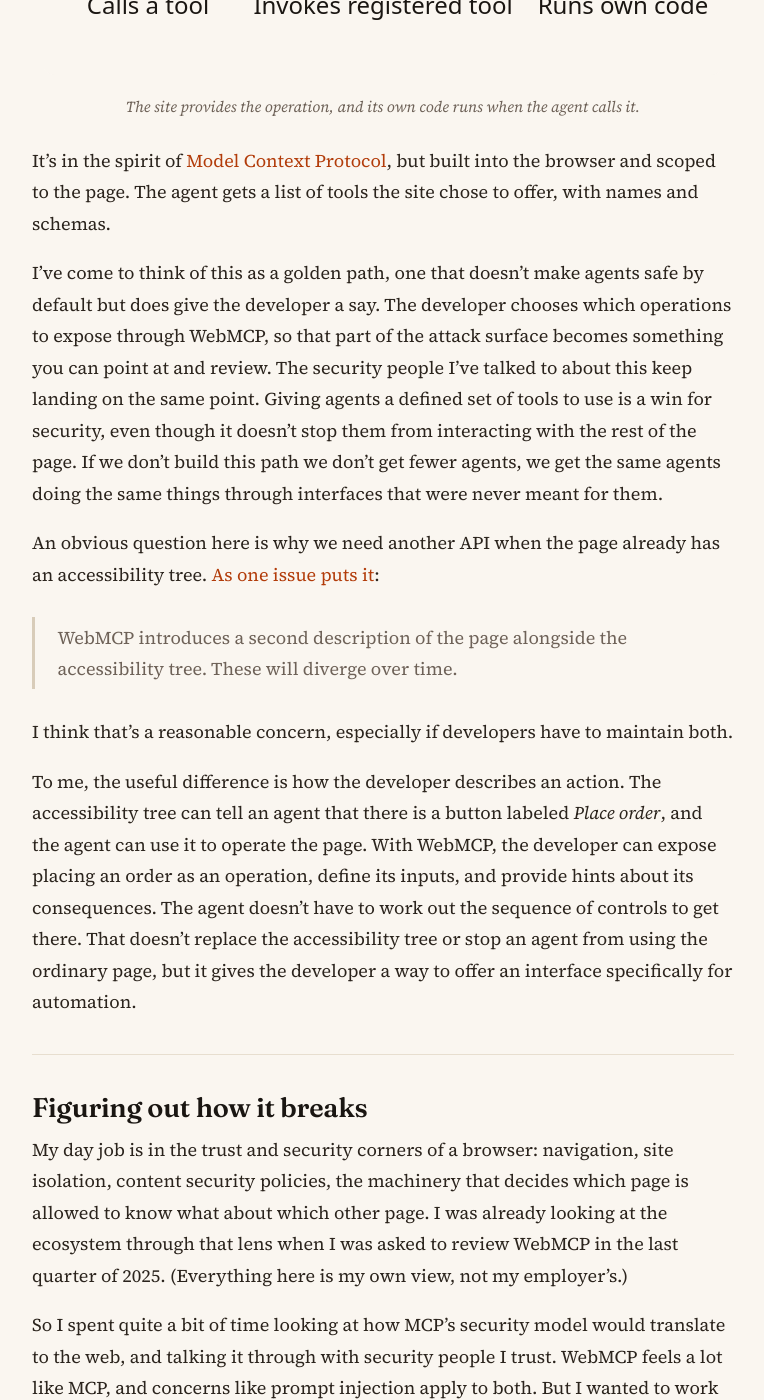
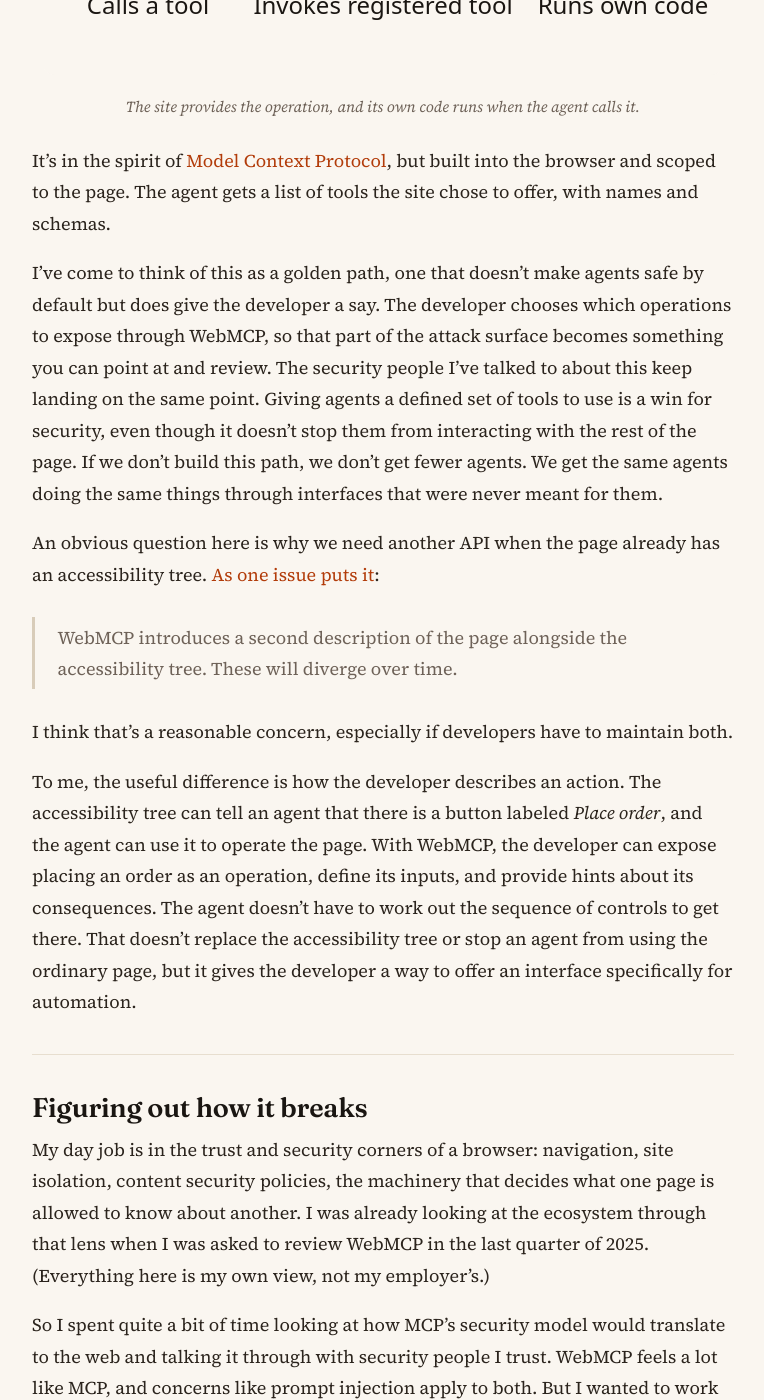
Before and after one commit to victorhuangwq/experiencethis.world, a Jekyll site: the page built from _posts/2026-08-17-agents-are-already-browsing.md, in a window 1280 px wide and 1400 px high, scrolled down 1735 px. Shown: the whole window, without its empty margins (257-1021 px from the left). Built offline with Jekyll 4.4.1, drawn with Linux system fonts in a browser that asks for light colours; some of the changed text lies outside the part shown.

````diff
--- a/_posts/2026-08-17-agents-are-already-browsing.md
+++ b/_posts/2026-08-17-agents-are-already-browsing.md
@@ -26,7 +26,7 @@ To me, that's the gap worth fixing. If agents are going to use websites anyway,
 
 ## What's WebMCP all about
 
-[WebMCP](https://github.com/webmachinelearning/webmcp) is a proposal to close that gap, and it didn't come from any one place. Through 2025 several people landed on roughly the same idea separately, and those efforts [converged into a joint Edge and Chrome proposal in August 2025](https://github.com/webmachinelearning/meetings/blob/main/telcons/2025-08-18-cg-minutes.md). It's being incubated in the W3C Web Machine Learning Community Group, and the idea is that instead of agents working out how to operate your page, your page hands them tools.
+[WebMCP](https://github.com/webmachinelearning/webmcp) is a proposal to close that gap, and it didn't come from any one place. Through 2025, several people landed on roughly the same idea separately, and those efforts [converged into a joint Edge and Chrome proposal in August 2025](https://github.com/webmachinelearning/meetings/blob/main/telcons/2025-08-18-cg-minutes.md). It's being incubated in the W3C Web Machine Learning Community Group, and the idea is that instead of agents working out how to operate your page, your page hands them tools.
 
 ```js
 await document.modelContext.registerTool({
@@ -48,7 +48,7 @@ Here, `addToCart` is the site's own cart function. The browser handles the tool
 
 It's in the spirit of [Model Context Protocol](https://modelcontextprotocol.io/), but built into the browser and scoped to the page. The agent gets a list of tools the site chose to offer, with names and schemas.
 
-I've come to think of this as a golden path, one that doesn't make agents safe by default but does give the developer a say. The developer chooses which operations to expose through WebMCP, so that part of the attack surface becomes something you can point at and review. The security people I've talked to about this keep landing on the same point. Giving agents a defined set of tools to use is a win for security, even though it doesn't stop them from interacting with the rest of the page. If we don't build this path we don't get fewer agents, we get the same agents doing the same things through interfaces that were never meant for them.
+I've come to think of this as a golden path, one that doesn't make agents safe by default but does give the developer a say. The developer chooses which operations to expose through WebMCP, so that part of the attack surface becomes something you can point at and review. The security people I've talked to about this keep landing on the same point. Giving agents a defined set of tools to use is a win for security, even though it doesn't stop them from interacting with the rest of the page. If we don't build this path, we don't get fewer agents. We get the same agents doing the same things through interfaces that were never meant for them.
 
 An obvious question here is why we need another API when the page already has an accessibility tree. [As one issue puts it](https://github.com/webmachinelearning/webmcp/issues/91):
 
@@ -62,13 +62,13 @@ To me, the useful difference is how the developer describes an action. The acces
 
 ## Figuring out how it breaks
 
-My day job is in the trust and security corners of a browser: navigation, site isolation, content security policies, the machinery that decides which page is allowed to know what about which other page. I was already looking at the ecosystem through that lens when I was asked to review WebMCP in the last quarter of 2025. (Everything here is my own view, not my employer's.)
+My day job is in the trust and security corners of a browser: navigation, site isolation, content security policies, the machinery that decides what one page is allowed to know about another. I was already looking at the ecosystem through that lens when I was asked to review WebMCP in the last quarter of 2025. (Everything here is my own view, not my employer's.)
 
-So I spent quite a bit of time looking at how MCP's security model would translate to the web, and talking it through with security people I trust. WebMCP feels a lot like MCP, and concerns like prompt injection apply to both. But I wanted to work out which assumptions still held once the tools were running inside a browser, and which ones needed a different analysis.
+So I spent quite a bit of time looking at how MCP's security model would translate to the web and talking it through with security people I trust. WebMCP feels a lot like MCP, and concerns like prompt injection apply to both. But I wanted to work out which assumptions still held once the tools were running inside a browser, and which ones needed a different analysis.
 
 One of the big differences is that the user may already be signed in. If you're on Amazon, for example, the page often already has your account session. A WebMCP tool runs in that page, so calling it can trigger actions using that session. MCP also supports authenticated tools, but WebMCP brings them into a page the user is already using, with the account and permissions they already have there. There's also the [same-origin policy](https://developer.mozilla.org/en-US/docs/Web/Security/Same-origin_policy), which keeps different origins isolated. An agent can visit several of those sites and carry information between them, so we have to think about what crosses those boundaries through the agent as well.
 
-So in October 2025 I opened [issue #45](https://github.com/webmachinelearning/webmcp/issues/45) and shared my draft of the privacy and security considerations with the group for discussion. Here are the risks I wrote down:
+In October 2025, I opened [issue #45](https://github.com/webmachinelearning/webmcp/issues/45) and shared my draft of the privacy and security considerations with the group for discussion. Here are the risks I wrote down:
 
 **Prompt injection.** Tool descriptions and tool outputs go straight into a model's context, so a malicious page can hide instructions in either one and the model may well follow them. It's the standard agent attack, and WebMCP gives it new places to hide.
 
@@ -125,7 +125,7 @@ I still [argued for defaulting to `false`](https://github.com/webmachinelearning
 
 ### Should iframes get to declare tools?
 
-For [this one](https://github.com/webmachinelearning/webmcp/issues/57) I wrote up the two use cases hiding inside the feature request: an embedded widget (think a scheduling iframe) exposing its tools to the browser's agent, and a parent page reading the tools of a page it embeds. They have completely different security stories, and [I argued](https://github.com/webmachinelearning/webmcp/issues/57#issuecomment-4095354463) that if the first use case is all we need, the parent frame never needs to see the child's tools at all. I also [pushed for Document Policy over Permissions Policy](https://github.com/webmachinelearning/webmcp/issues/57) as the opt-in mechanism, since the embedding needs both sides to agree.
+For [this one](https://github.com/webmachinelearning/webmcp/issues/57), I wrote up the two use cases hiding inside the feature request: an embedded widget (think a scheduling iframe) exposing its tools to the browser's agent, and a parent page reading the tools of a page it embeds. They have completely different security stories, and [I argued](https://github.com/webmachinelearning/webmcp/issues/57#issuecomment-4095354463) that if the first use case is all we need, the parent frame never needs to see the child's tools at all. I also [pushed for Document Policy over Permissions Policy](https://github.com/webmachinelearning/webmcp/issues/57) as the opt-in mechanism, since the embedding needs both sides to agree.
 
 ### In-page agents
 
````
Also changed, not shown: other parts of _posts/2026-08-17-agents-are-already-browsing.md (+7 -7 lines).
